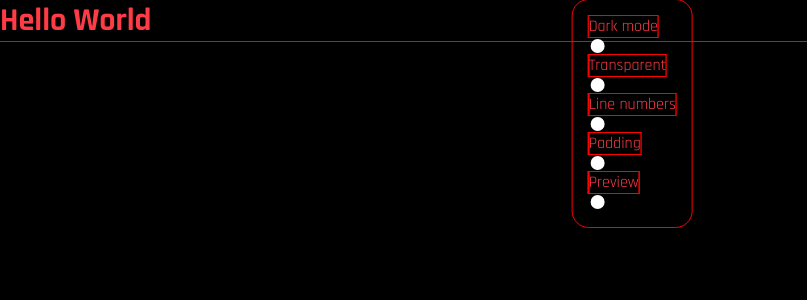
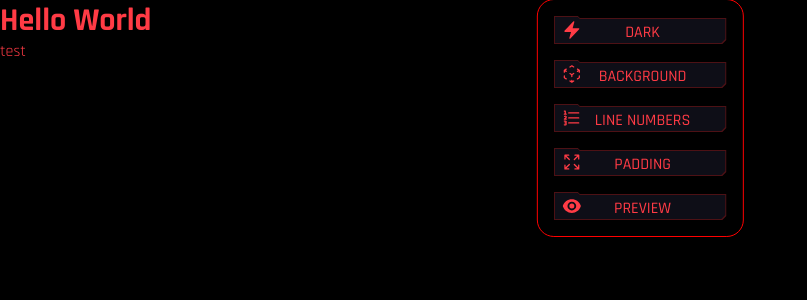
Before and after one commit to MGSimard/mdpvss, a React (Vite) app: page / in a window 1280 px wide. Shown: the top 300 px of the page, without its empty margins (0-807 px from the left). Built offline with nearby package versions, Linux system fonts and the light colour scheme.

Commit message:
label button style

```diff
--- a/src/App.tsx
+++ b/src/App.tsx
@@ -4,6 +4,7 @@ function App() {
   return (
     <main>
       <h1>Hello World</h1>
+      <p>test</p>
       <Toolbar />
     </main>
   );
--- /dev/null
+++ b/src/components/Icons.tsx
@@ -0,0 +1,60 @@
+export function IconEye(props: React.SVGProps<SVGSVGElement>) {
+  return (
+    <svg xmlns="http://www.w3.org/2000/svg" viewBox="0 0 24 24" fill="currentColor" {...props}>
+      <path d="M12 15a3 3 0 1 0 0-6 3 3 0 0 0 0 6Z" />
+      <path
+        fillRule="evenodd"
+        d="M1.323 11.447C2.811 6.976 7.028 3.75 12.001 3.75c4.97 0 9.185 3.223 10.675 7.69.12.362.12.752 0 1.113-1.487 4.471-5.705 7.697-10.677 7.697-4.97 0-9.186-3.223-10.675-7.69a1.762 1.762 0 0 1 0-1.113ZM17.25 12a5.25 5.25 0 1 1-10.5 0 5.25 5.25 0 0 1 10.5 0Z"
+        clipRule="evenodd"
+      />
+    </svg>
+  );
+}
+
+export function IconNumberedLines(props: React.SVGProps<SVGSVGElement>) {
+  return (
+    <svg xmlns="http://www.w3.org/2000/svg" viewBox="0 0 24 24" fill="currentColor" {...props}>
+      <path
+        fillRule="evenodd"
+        d="M7.491 5.992a.75.75 0 0 1 .75-.75h12a.75.75 0 1 1 0 1.5h-12a.75.75 0 0 1-.75-.75ZM7.49 11.995a.75.75 0 0 1 .75-.75h12a.75.75 0 0 1 0 1.5h-12a.75.75 0 0 1-.75-.75ZM7.491 17.994a.75.75 0 0 1 .75-.75h12a.75.75 0 1 1 0 1.5h-12a.75.75 0 0 1-.75-.75ZM2.24 3.745a.75.75 0 0 1 .75-.75h1.125a.75.75 0 0 1 .75.75v3h.375a.75.75 0 0 1 0 1.5H2.99a.75.75 0 0 1 0-1.5h.375v-2.25H2.99a.75.75 0 0 1-.75-.75ZM2.79 10.602a.75.75 0 0 1 0-1.06 1.875 1.875 0 1 1 2.652 2.651l-.55.55h.35a.75.75 0 0 1 0 1.5h-2.16a.75.75 0 0 1-.53-1.281l1.83-1.83a.375.375 0 0 0-.53-.53.75.75 0 0 1-1.062 0ZM2.24 15.745a.75.75 0 0 1 .75-.75h1.125a1.875 1.875 0 0 1 1.501 2.999 1.875 1.875 0 0 1-1.501 3H2.99a.75.75 0 0 1 0-1.501h1.125a.375.375 0 0 0 .036-.748H3.74a.75.75 0 0 1-.75-.75v-.002a.75.75 0 0 1 .75-.75h.411a.375.375 0 0 0-.036-.748H2.99a.75.75 0 0 1-.75-.75Z"
+        clipRule="evenodd"
+      />
+    </svg>
+  );
+}
+
+export function IconArrowsOut(props: React.SVGProps<SVGSVGElement>) {
+  return (
+    <svg xmlns="http://www.w3.org/2000/svg" viewBox="0 0 24 24" fill="currentColor" {...props}>
+      <path
+        fillRule="evenodd"
+        d="M15 3.75a.75.75 0 0 1 .75-.75h4.5a.75.75 0 0 1 .75.75v4.5a.75.75 0 0 1-1.5 0V5.56l-3.97 3.97a.75.75 0 1 1-1.06-1.06l3.97-3.97h-2.69a.75.75 0 0 1-.75-.75Zm-12 0A.75.75 0 0 1 3.75 3h4.5a.75.75 0 0 1 0 1.5H5.56l3.97 3.97a.75.75 0 0 1-1.06 1.06L4.5 5.56v2.69a.75.75 0 0 1-1.5 0v-4.5Zm11.47 11.78a.75.75 0 1 1 1.06-1.06l3.97 3.97v-2.69a.75.75 0 0 1 1.5 0v4.5a.75.75 0 0 1-.75.75h-4.5a.75.75 0 0 1 0-1.5h2.69l-3.97-3.97Zm-4.94-1.06a.75.75 0 0 1 0 1.06L5.56 19.5h2.69a.75.75 0 0 1 0 1.5h-4.5a.75.75 0 0 1-.75-.75v-4.5a.75.75 0 0 1 1.5 0v2.69l3.97-3.97a.75.75 0 0 1 1.06 0Z"
+        clipRule="evenodd"
+      />
+    </svg>
+  );
+}
+
+export function IconTransparent(props: React.SVGProps<SVGSVGElement>) {
+  return (
+    <svg xmlns="http://www.w3.org/2000/svg" viewBox="0 0 24 24" fill="currentColor" {...props}>
+      <path
+        fillRule="evenodd"
+        d="M11.622 1.602a.75.75 0 0 1 .756 0l2.25 1.313a.75.75 0 0 1-.756 1.295L12 3.118 10.128 4.21a.75.75 0 1 1-.756-1.295l2.25-1.313ZM5.898 5.81a.75.75 0 0 1-.27 1.025l-1.14.665 1.14.665a.75.75 0 1 1-.756 1.295L3.75 8.806v.944a.75.75 0 0 1-1.5 0V7.5a.75.75 0 0 1 .372-.648l2.25-1.312a.75.75 0 0 1 1.026.27Zm12.204 0a.75.75 0 0 1 1.026-.27l2.25 1.312a.75.75 0 0 1 .372.648v2.25a.75.75 0 0 1-1.5 0v-.944l-1.122.654a.75.75 0 1 1-.756-1.295l1.14-.665-1.14-.665a.75.75 0 0 1-.27-1.025Zm-9 5.25a.75.75 0 0 1 1.026-.27L12 11.882l1.872-1.092a.75.75 0 1 1 .756 1.295l-1.878 1.096V15a.75.75 0 0 1-1.5 0v-1.82l-1.878-1.095a.75.75 0 0 1-.27-1.025ZM3 13.5a.75.75 0 0 1 .75.75v1.82l1.878 1.095a.75.75 0 1 1-.756 1.295l-2.25-1.312a.75.75 0 0 1-.372-.648v-2.25A.75.75 0 0 1 3 13.5Zm18 0a.75.75 0 0 1 .75.75v2.25a.75.75 0 0 1-.372.648l-2.25 1.312a.75.75 0 1 1-.756-1.295l1.878-1.096V14.25a.75.75 0 0 1 .75-.75Zm-9 5.25a.75.75 0 0 1 .75.75v.944l1.122-.654a.75.75 0 1 1 .756 1.295l-2.25 1.313a.75.75 0 0 1-.756 0l-2.25-1.313a.75.75 0 1 1 .756-1.295l1.122.654V19.5a.75.75 0 0 1 .75-.75Z"
+        clipRule="evenodd"
+      />
+    </svg>
+  );
+}
+
+export function IconBolt(props: React.SVGProps<SVGSVGElement>) {
+  return (
+    <svg xmlns="http://www.w3.org/2000/svg" viewBox="0 0 24 24" fill="currentColor" {...props}>
+      <path
+        fillRule="evenodd"
+        d="M14.615 1.595a.75.75 0 0 1 .359.852L12.982 9.75h7.268a.75.75 0 0 1 .548 1.262l-10.5 11.25a.75.75 0 0 1-1.272-.71l1.992-7.302H3.75a.75.75 0 0 1-.548-1.262l10.5-11.25a.75.75 0 0 1 .913-.143Z"
+        clipRule="evenodd"
+      />
+    </svg>
+  );
+}
--- a/src/components/Toolbar.tsx
+++ b/src/components/Toolbar.tsx
@@ -4,6 +4,7 @@ import { gsap } from "gsap";
 import { Draggable } from "gsap/Draggable";
 import { Flip } from "gsap/Flip";
 import { InertiaPlugin } from "gsap/InertiaPlugin";
+import { IconArrowsOut, IconBolt, IconEye, IconNumberedLines, IconTransparent } from "@/components/Icons";
 
 gsap.registerPlugin(useGSAP, Draggable, Flip, InertiaPlugin);
 
@@ -12,9 +13,7 @@ export function Toolbar() {
 
   useGSAP(() => {
     if (!toolbarRef.current) return;
-
     let draggableInstance: Draggable[] | undefined;
-
     draggableInstance = Draggable.create(toolbarRef.current, {
       type: "x,y",
       bounds: window,
@@ -22,28 +21,63 @@ export function Toolbar() {
     });
   });
 
+  const handleChange = () => {
+    console.log("handleChange");
+  };
+
   return (
     <div id="toolbar" ref={toolbarRef}>
-      <label>
-        <span>Dark mode</span>
-        <input type="checkbox" />
-      </label>
-      <label>
-        <span>Transparent</span>
-        <input type="checkbox" />
-      </label>
-      <label>
-        <span>Line numbers</span>
-        <input type="checkbox" />
-      </label>
-      <label>
-        <span>Padding</span>
-        <input type="checkbox" />
-      </label>
-      <label>
-        <span>Preview</span>
-        <input type="checkbox" />
-      </label>
+      <ToggleButton
+        label="DARK"
+        icon={<IconBolt aria-hidden="true" />}
+        defaultChecked={false}
+        onChange={handleChange}
+      />
+      <ToggleButton
+        label="BACKGROUND"
+        icon={<IconTransparent aria-hidden="true" />}
+        defaultChecked={false}
+        onChange={handleChange}
+      />
+      <ToggleButton
+        label="LINE NUMBERS"
+        icon={<IconNumberedLines aria-hidden="true" />}
+        defaultChecked={false}
+        onChange={handleChange}
+      />
+      <ToggleButton
+        label="PADDING"
+        icon={<IconArrowsOut aria-hidden="true" />}
+        defaultChecked={false}
+        onChange={handleChange}
+      />
+      <ToggleButton
+        label="PREVIEW"
+        icon={<IconEye aria-hidden="true" />}
+        defaultChecked={false}
+        onChange={handleChange}
+      />
     </div>
   );
 }
+
+function ToggleButton({
+  label,
+  icon,
+  defaultChecked,
+  onChange,
+}: {
+  label: string;
+  icon: React.ReactNode;
+  defaultChecked: boolean;
+  onChange: () => void;
+}) {
+  return (
+    <label>
+      <span>
+        {icon} {label}
+      </span>
+      <input type="checkbox" defaultChecked={defaultChecked} onChange={onChange} />
+    </label>
+  );
+}
--- a/src/styles/global.css
+++ b/src/styles/global.css
@@ -16,11 +16,11 @@
 
   --clrEleBorderIdle: oklch(from var(--clrPrimary) l c h / 0.3);
   --clrEleBorderHover: var(--clrPrimary);
-  --clrEleBorderActive: var(--clrPrimary);
+  --clrEleBorderEnabled: var(--clrPrimary);
   --clrEleBorderClicked: var(--clrPrimary);
 
   --clrEleOverlayHover: oklch(from var(--clrPrimary) l c h / 0.1);
-  --clrEleOverlayActive: oklch(from var(--clrPrimary) l c h / 0.4);
+  --clrEleOverlayEnabled: oklch(from var(--clrPrimary) l c h / 0.4);
   --clrEleOverlayClicked: oklch(from var(--clrPrimary) l c h / 0.7);
 }
 
@@ -29,7 +29,6 @@
   margin: 0;
   padding: 0;
   box-sizing: border-box;
-  outline: 1px solid red;
 }
 html {
   font-family: var(--coreFont);
@@ -64,37 +63,92 @@ img {
   position: fixed;
   top: 0;
   left: 50%;
+  display: flex;
+  flex-direction: column;
+  gap: 1.6rem;
   width: fit-content;
   padding: 1.6rem;
+
   border-radius: 1.6rem;
   transform: translateX(-50%);
   z-index: 1000;
+  outline: 1px solid red;
 }
 #toolbar label {
+  position: relative;
+  padding: 1px;
+  text-align: center;
+  font-weight: 500;
+  line-height: 1;
+  color: var(--clrPrimary);
+  text-transform: uppercase;
+  background: var(--clrEleBorderIdle);
   cursor: pointer;
+  clip-path: polygon(
+    0 0,
+    2.4rem 0,
+    2.6rem 0.2rem,
+    100% 0.2rem,
+    100% calc(100% - 0.4rem),
+    calc(100% - 0.4rem) 100%,
+    0 100%
+  );
+}
+#toolbar label span::before {
+  content: "";
+  position: absolute;
+  inset: 0;
+  pointer-events: none;
+  z-index: -1;
+}
+#toolbar label:hover,
+#toolbar label:has(input[type="checkbox"]:focus-visible) {
+  background: var(--clrEleBorderHover);
+}
+#toolbar label:hover span::before,
+#toolbar label:has(input[type="checkbox"]:focus-visible) span::before {
+  content: "";
+  position: absolute;
+  inset: 0;
+  background: var(--clrEleOverlayHover);
+  z-index: -1;
+}
+#toolbar label:has(input[type="checkbox"]:checked) span::before {
+  background: var(--clrEleOverlayEnabled);
+}
+#toolbar label:active,
+#toolbar label:has(input[type="checkbox"]:active) {
+  color: var(--clrBg);
+}
+#toolbar label:active span::before,
+#toolbar label:has(input[type="checkbox"]:active) span::before {
+  background: var(--clrEleOverlayClicked);
+}
+#toolbar label span {
+  display: block;
+  padding: 0.8rem 3.5rem 0.2rem 4rem;
+  background: var(--clrBg);
+  clip-path: polygon(
+    0 0,
+    2.3rem 0,
+    2.5rem 0.2rem,
+    100% 0.2rem,
+    100% calc(100% - 0.4rem),
+    calc(100% - 0.4rem) 100%,
+    0 100%
+  );
+}
+#toolbar label svg {
+  position: absolute;
+  top: 50%;
+  left: 0.8rem;
+  height: 2rem;
+  width: 2rem;
+  transform: translateY(-50%);
 }
 #toolbar input[type="checkbox"] {
-  all: unset;
-  display: flex;
-  align-items: center;
-  height: 1.4rem;
-  width: 2.8rem;
-  padding: 0.2rem;
-  border-radius: 999rem;
-  background-color: var(--clrMuted);
+  position: absolute;
+  opacity: 0;
+  width: 1px;
+  height: 1px;
 }
-#toolbar input[type="checkbox"]::before {
-  content: "";
-  display: block;
-  height: 100%;
-  aspect-ratio: 1;
-  background-color: white;
-  border-radius: 999rem;
-  transition: all 0.2s ease-in-out;
-}
-#toolbar input[type="checkbox"]:checked {
-  background-color: var(--clrPrimary);
-}
-#toolbar input[type="checkbox"]:checked::before {
-  transform: translateX(100%);
-}
```
